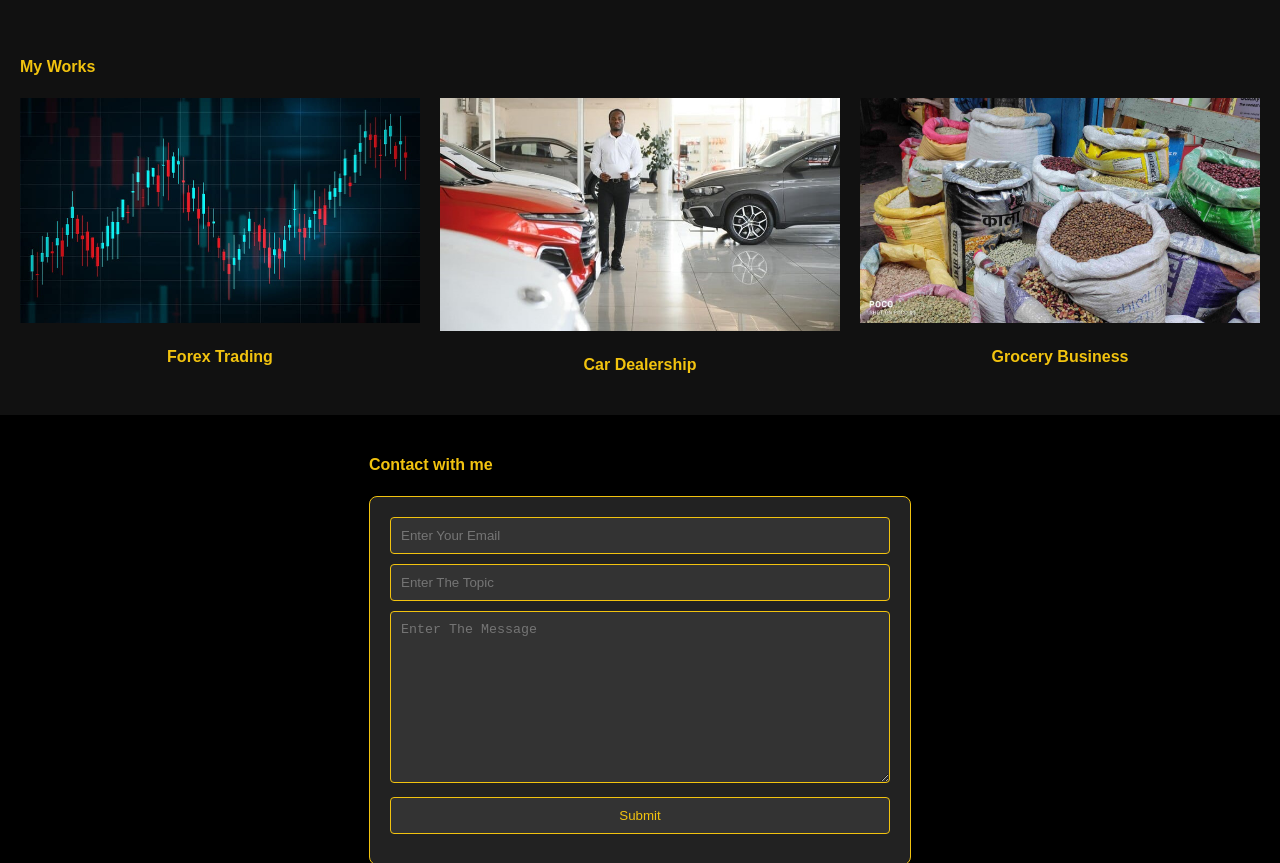
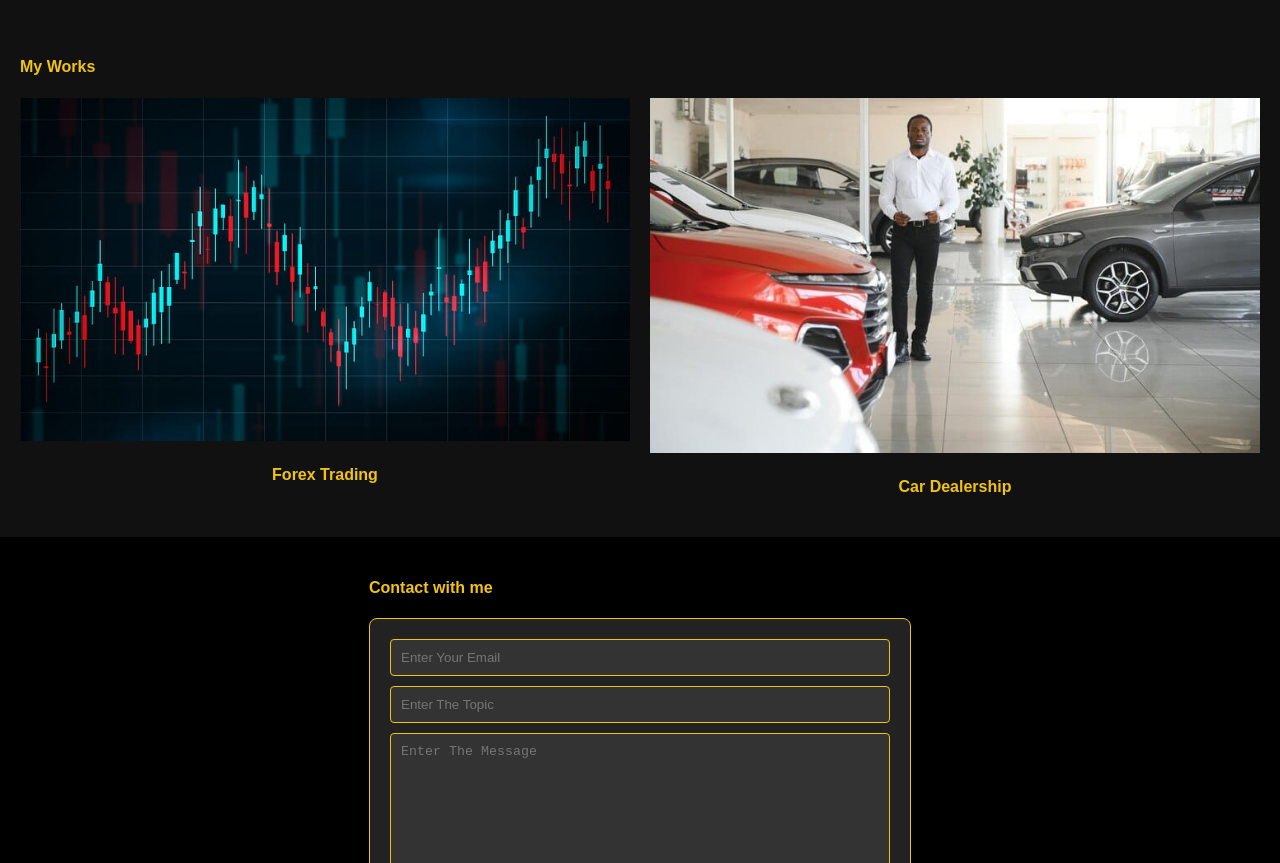
Before and after one commit to kingleethedev/business, a plain HTML site: page index.html in a window 1280 px wide. Shown: the part 1013-1876 px from the top of the page. Drawn offline with nearby package versions, Linux system fonts and the light colour scheme; a web font is replaced by a local one.

Commit message:
Update index.html

```diff
--- a/index.html
+++ b/index.html
@@ -88,14 +88,14 @@
         </div>
         <!--End-->
         <!--Card Three-->
-        <div class="full-card">
+<!--         <div class="full-card">
             <div class="work-card">
                 <div class="box-full c3f"></div>
                 <img src="img/grocery.jpeg" alt="">
                 <div class="box-outline c3o"></div>
             </div>
             <div class="box-texts"><h4>Grocery Business</h4></div>
-        </div>
+        </div> -->
         <!--End-->
         </div>
         </section>
```
